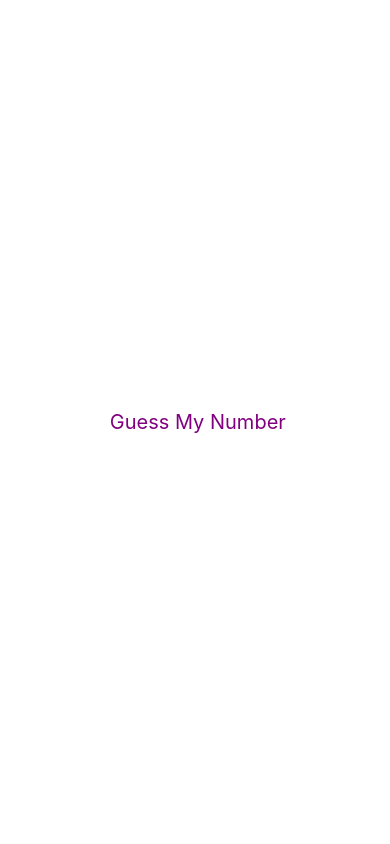
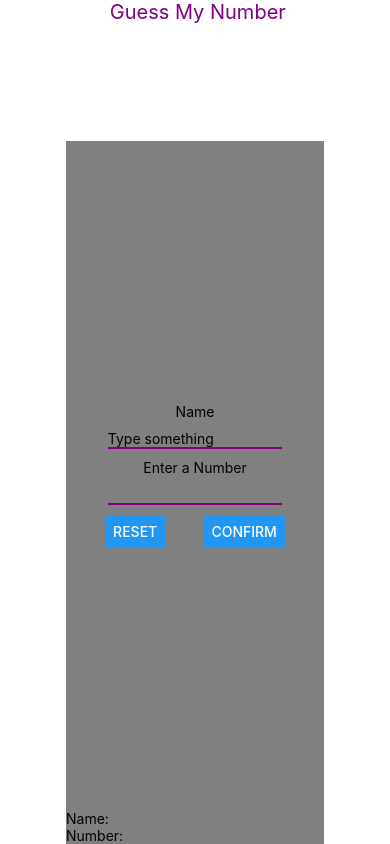
Before and after one commit to jeffrey615-creator/Assignment1, a React Native app: screen / in a window 390 px wide. Built offline with nearby package versions, Linux system fonts and the light colour scheme.

Commit message:
added a Input component but still need to fix UI

```diff
--- a/App.js
+++ b/App.js
@@ -1,13 +1,31 @@
-import { StatusBar } from 'expo-status-bar';
-import { StyleSheet, Text, View } from 'react-native';
+import React, { useState } from 'react';
+import { SafeAreaView, StatusBar, StyleSheet, Text, View } from 'react-native';
 import Header from './components/Header';
+import Input from './components/Input';
 
 export default function App() {
+  const [name, setName] = useState(""); // State for name
+  const [number, setNumber] = useState(""); // State for number
+
+  function receiveInput(receivedName, receivedNumber){
+    console.log("Received name:", receivedName, "and number:", receivedNumber);
+    setName(receivedName);
+    setNumber(receivedNumber);
+  }
+
   return (
-    <View style={styles.container}>
+    <SafeAreaView style={styles.container}>
+      <View style={styles.headerView}>
+      <StatusBar style="auto" />
       <Header />
-      <StatusBar style="auto" />
-    </View>
+      </View>
+      <View style={styles.inputView}>
+      <Input inputHandler={receiveInput} />
+      {/* Display the received name and number */}
+      <Text>Name: {name}</Text>
+      <Text>Number: {number}</Text>
+      </View>
+    </SafeAreaView>
   );
 }
 
@@ -18,4 +36,11 @@ const styles = StyleSheet.create({
     alignItems: 'center',
     justifyContent: 'center',
   },
+  headerView:{
+    flex: 1,
+  },
+  inputView:{
+    flex: 5,
+    backgroundColor: 'grey',
+  }
 });
--- a/components/Header.js
+++ b/components/Header.js
@@ -10,12 +10,8 @@ export default function Header({name}) {
 }
 
 const styles = StyleSheet.create({
-  header:{
-    padding: 5,
-    borderRadius: 5,
-  },
   headerText: {
     color: "purple",
     fontSize: 20,
-  },
+  }
 });
--- a/components/Input.js
+++ b/components/Input.js
@@ -0,0 +1,101 @@
+import React, { useState } from 'react';
+import { StyleSheet, Text, TextInput, View, Button } from 'react-native';
+
+export default function Input({ inputHandler, dismissModal }) {
+  const [name, setName] = useState("");
+  const [number, setNumber] = useState("");
+  const [nameError, setNameError] = useState('');
+  const [numberError, setNumberError] = useState('');
+
+  function changeNameHandler(changedName) {
+    setName(changedName);
+    if (changedName) setNameError(''); // Clear error when user starts typing
+  }
+
+  function changeNumberHandler(changedNumber) {
+    setNumber(changedNumber);
+    if (changedNumber) setNumberError(''); // Clear error when user starts typing
+  }
+
+  function isValidName(name) {
+    return /^[a-zA-Z]{2,}$/.test(name);
+  }
+
+  function isValidNumber(number) {
+    const num = parseInt(number, 10);
+    return !isNaN(num) && num >= 1020 && num <= 1029;
+  }
+
+  function confirmHandler() {
+    const isNameValid = isValidName(name);
+    const isNumberValid = isValidNumber(number);
+
+    if (!isNameValid || !isNumberValid) {
+      if (!isNameValid) setNameError('Invalid name');
+      if (!isNumberValid) setNumberError('Number must be between 1020 and 1029');
+      return;
+    }
+
+    inputHandler(name, number); // Call inputHandler with valid data
+  }
+
+  function cancelHandler() {
+    setName("");
+    setNumber("");
+    setNameError('');
+    setNumberError('');
+    dismissModal && dismissModal(); // Call dismissModal if it's passed as a prop
+  }
+
+  return (
+    <View style={styles.container}>
+      <Text>Name</Text>
+      <TextInput
+        placeholder="Type something"
+        style={styles.input}
+        value={name}
+        onChangeText={changeNameHandler}
+      />
+      {nameError ? <Text style={styles.errorText}>{nameError}</Text> : null}
+
+      <Text>Enter a Number</Text>
+      <TextInput
+        style={styles.input}
+        value={number}
+        keyboardType="numeric"
+        onChangeText={changeNumberHandler}
+      />
+      {numberError ? <Text style={styles.errorText}>{numberError}</Text> : null}
+
+      <View style={styles.buttonsContainer}>
+        <Button title="Reset" onPress={cancelHandler} />
+        <Button title="Confirm" onPress={confirmHandler} />
+      </View>
+    </View>
+  );
+}
+
+const styles = StyleSheet.create({
+  buttonsContainer: {
+    flexDirection: "row",
+    justifyContent: "space-around",
+    width: '100%',
+  },
+  input: {
+    borderBottomWidth: 2,
+    borderBottomColor: "purple",
+    width: "80%",
+    marginVertical: 10,
+  },
+  container: {
+    flex: 1,
+    backgroundColor: 'grey',
+    alignItems: 'center',
+    justifyContent: 'center',
+    padding: 20,
+  },
+  errorText: {
+    color: 'red',
+    marginBottom: 5,
+  },
+});
```
